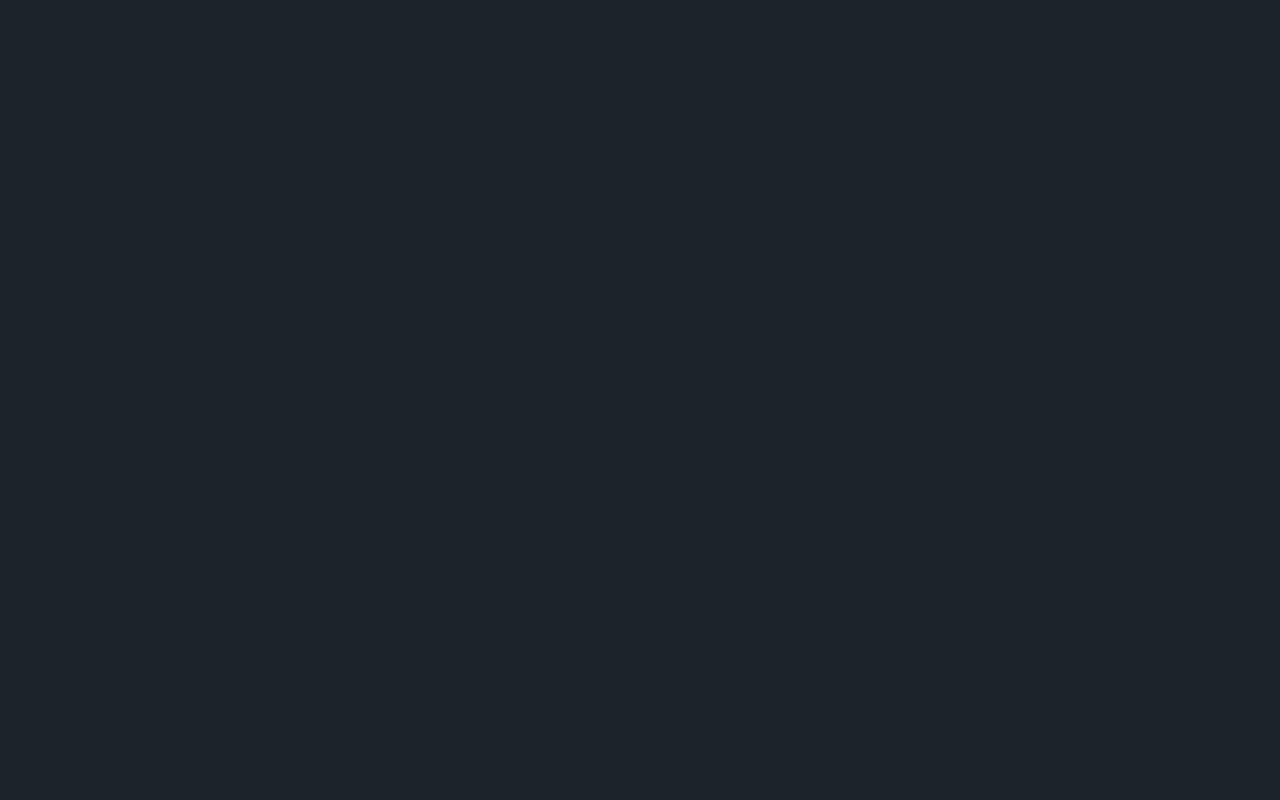
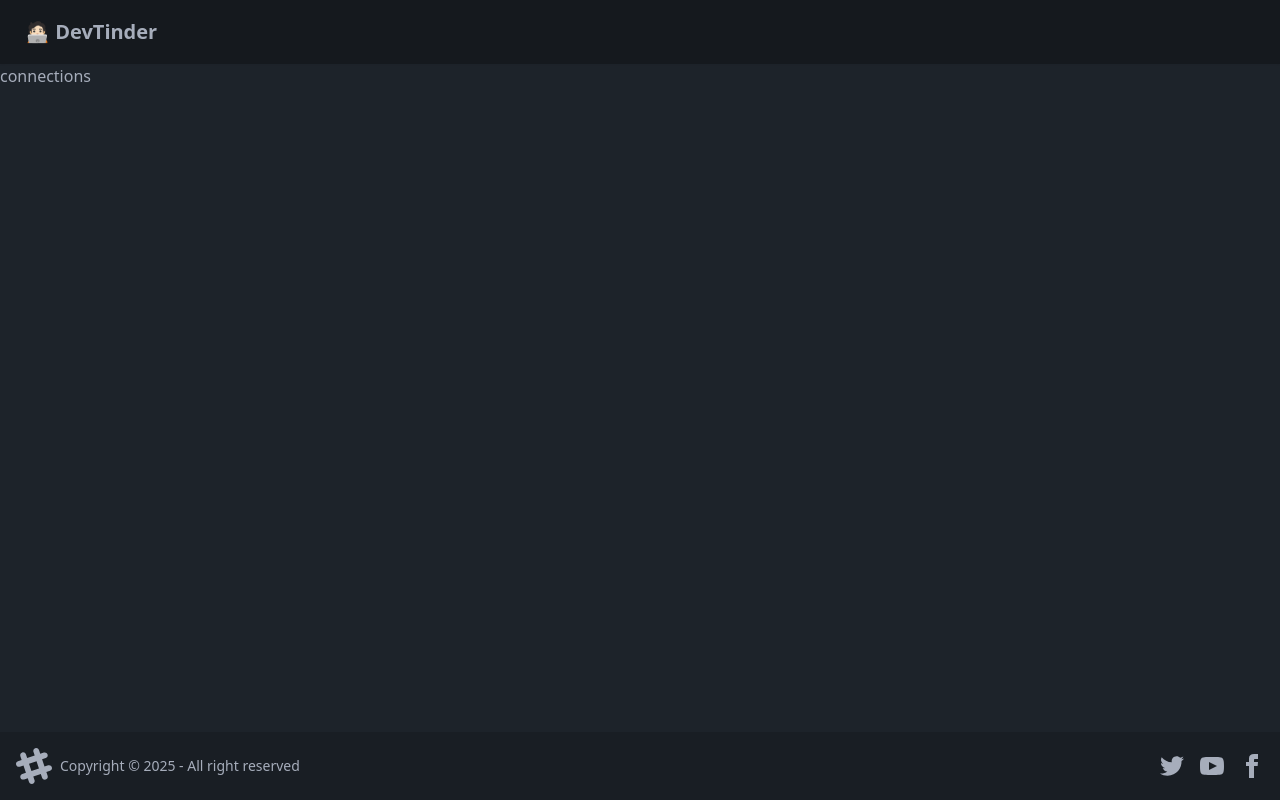
Before and after one commit to koushikbajpayee06/devTinder-frontEnd, a React (Vite) app: page /connections in a window 1280 px wide. Before the commit this address had no page. Built offline with nearby package versions, Linux system fonts and the light colour scheme; no server answers.

Commit message:
connection fetching part done

```diff
--- a/src/App.jsx
+++ b/src/App.jsx
@@ -6,7 +6,7 @@ import Profile from './components/Profile'
 import { Provider } from 'react-redux'
 import appStore from './utils/appStore'
 import Feed from './components/Feed'
-
+import Connections from './components/Connections'
 
 const App = () => {
   return (
@@ -17,6 +17,8 @@ const App = () => {
             <Route path='/' element={ <Feed/> }/>
             <Route path='/login' element={ <Login/> }/>
             <Route path='/profile' element={<Profile/>}/>
+            <Route path='/connections' element={<Connections/>}/>
+            <Route path='/requests' element={<Profile/>}/>
           </Route>
         </Routes>
       </BrowserRouter>
--- /dev/null
+++ b/src/components/Connections.jsx
@@ -0,0 +1,28 @@
+import axios from 'axios';
+import React, { useEffect } from 'react';
+import { BASE_URL } from '../utils/constants';
+
+const Connections = () => {
+
+    const fetchConnections = async()=>{
+        try{
+            const res = await axios.get(BASE_URL + "/user/connections",{
+                withCredentials:true,
+            });
+            console.log(res.data.data);
+        }catch(err){
+            console.log(err);
+        }
+    };
+
+    useEffect(()=>{
+        fetchConnections();
+    },[]);
+  return (
+    <div>
+      connections
+    </div>
+  )
+}
+
+export default Connections
--- a/src/components/Navbar.jsx
+++ b/src/components/Navbar.jsx
@@ -52,7 +52,7 @@ const Navbar = () => {
               </Link>
             </li>
             <li>
-              <a>Settings</a>
+              <Link to='/connections'>Connections</Link>
             </li>
             <li>
               <Link onClick={handleLogout}>Logout</Link>
```
Also changed, not shown: 1 other file (tests, documents, lock files or other folders).
